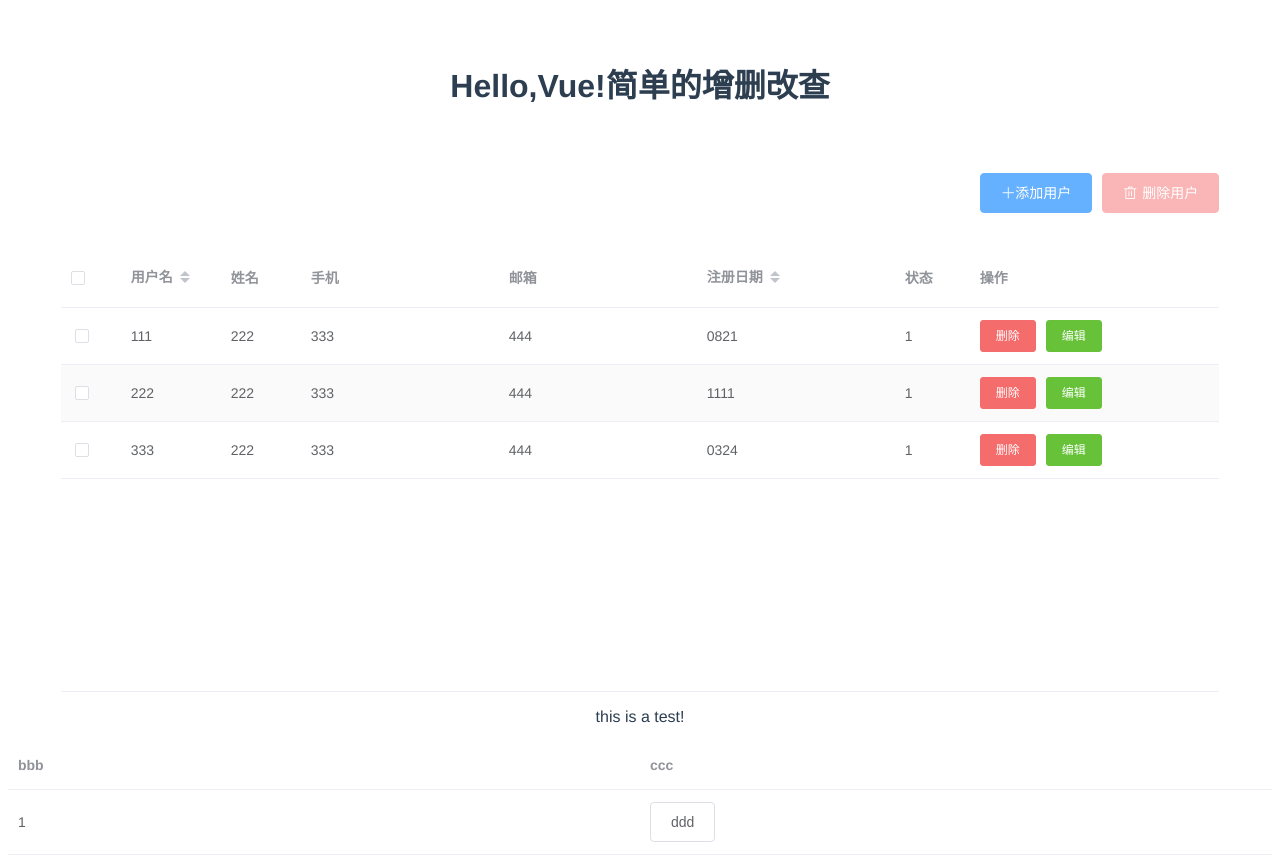
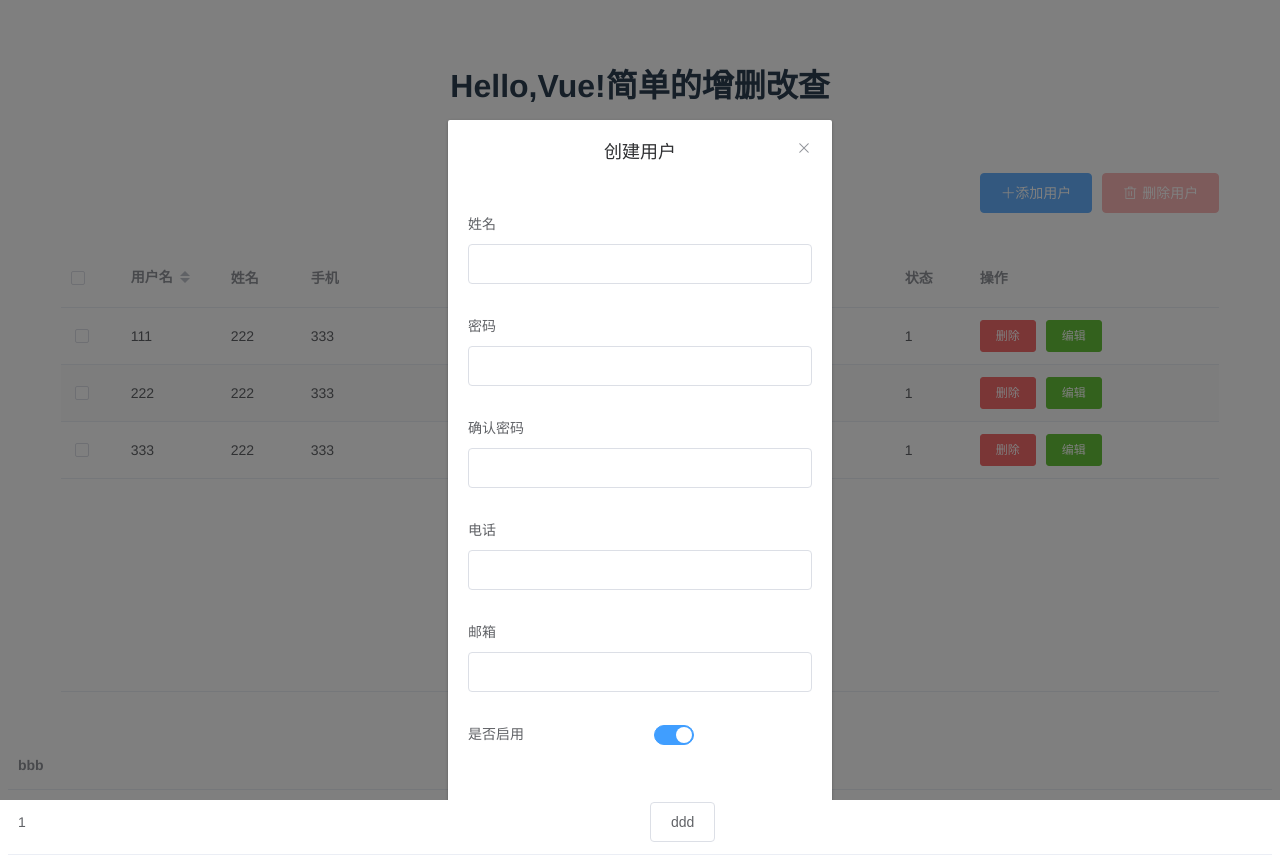
Before and after one commit to lostCarrie/anke, a Vue app: page / in a window 1280 px wide. Both pictures are taken after a click on the button "添加用户". Built offline with nearby package versions, Linux system fonts and the light colour scheme.

Commit message:
静态创建用户页面的编辑

```diff
--- a/src/components/User.vue
+++ b/src/components/User.vue
@@ -1,13 +1,14 @@
 <template>
     <div>
         <h1>Hello,Vue!简单的增删改查</h1>
+        <!-- 基础表格 -->
         <el-row>
             <el-col :span="22"  :offset="1">
                 <div style="margin-top:30px;">
                     <!-- 操作 -->
                     <ul class="fr">
                         <li>
-                            <el-button type="primary"><i class="el-icon-plus iconss"></i>添加用户</el-button>
+                            <el-button type="primary" @click="dialogCreateVisible = true"><i class="el-icon-plus iconss"></i>添加用户</el-button>
                             <el-button type="danger" icon="el-icon-delete" :disabled="this.selected.length==0" @click="removeUsers()">删除用户</el-button>
                         </li>
                     </ul>
@@ -58,6 +59,40 @@
                 </div>
             </el-col>
         </el-row>
+        <!-- 创建用户 -->
+        <el-dialog title="创建用户"
+                   :visible.sync="dialogCreateVisible"
+                   width="30%"
+                   :before-close="handleClose">
+            <el-form :model="createUser" label-position="right">
+                <el-form-item label="姓名" prop="name">
+                    <el-input v-model="createUser.name"></el-input>
+                </el-form-item>
+                <el-form-item label="密码" prop="password">
+                    <el-input v-model="createUser.password"
+                              type="password">
+                    </el-input>
+                </el-form-item>
+                <el-form-item label="确认密码" prop="checkPass">
+                    <el-input v-model="createUser.checkPass"
+                              type="password">
+                    </el-input>
+                </el-form-item>
+                <el-form-item label="电话" prop="phone">
+                    <el-input v-model="createUser.phone"></el-input>
+                </el-form-item>
+                <el-form-item label="邮箱" prop="email">
+                    <el-input v-model="createUser.email"></el-input>
+                </el-form-item>
+                <el-form-item label="是否启用">
+                    <el-switch v-model="createUser.is_active"></el-switch>
+                </el-form-item>
+            </el-form>
+            <div slot="footer" class="dialog-footer">
+                <el-button @click="dialogCreateVisible=false">取消</el-button>
+                <el-button @click="createUsers" type="primary">确定</el-button>
+            </div>
+        </el-dialog>
     </div>
 </template>
 
@@ -91,9 +126,19 @@ export default {
                 create_time: '0324',
                 is_active: 1
             }],
+            createUser: {
+                id: '',
+                username: '',
+                password: '',
+                checkPass: '',
+                phone: '',
+                email: '',
+                is_active: true
+            },
             filter: {
                 sorts: ''
             },
+            dialogCreateVisible: false,
             selected: [] //已选项
         }
     },
@@ -163,6 +208,12 @@ export default {
                 })
             });
         },
+        //手动关闭提示
+        handleClose(done) {
+            this.$confirm('确认关闭？').then(_ => {
+                done();
+            }).catch(_ => {});
+        },
         //编辑当前用户信息
         setCurrent(row, index) {
 
```
